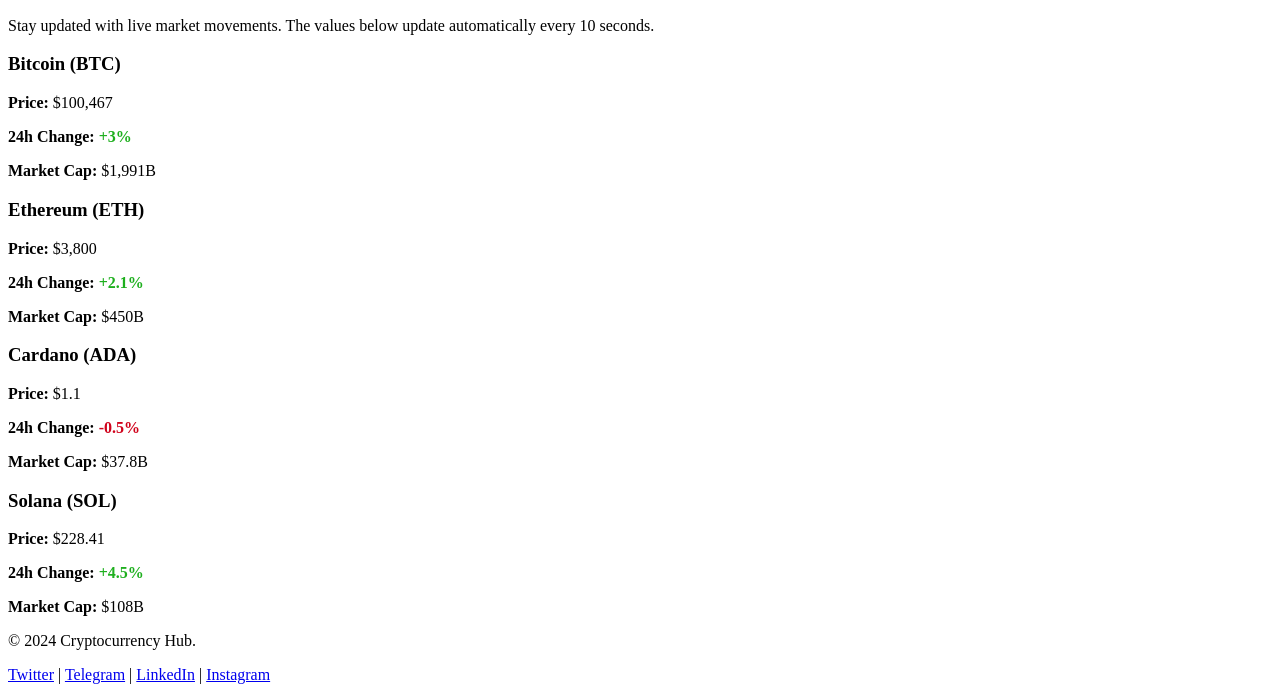
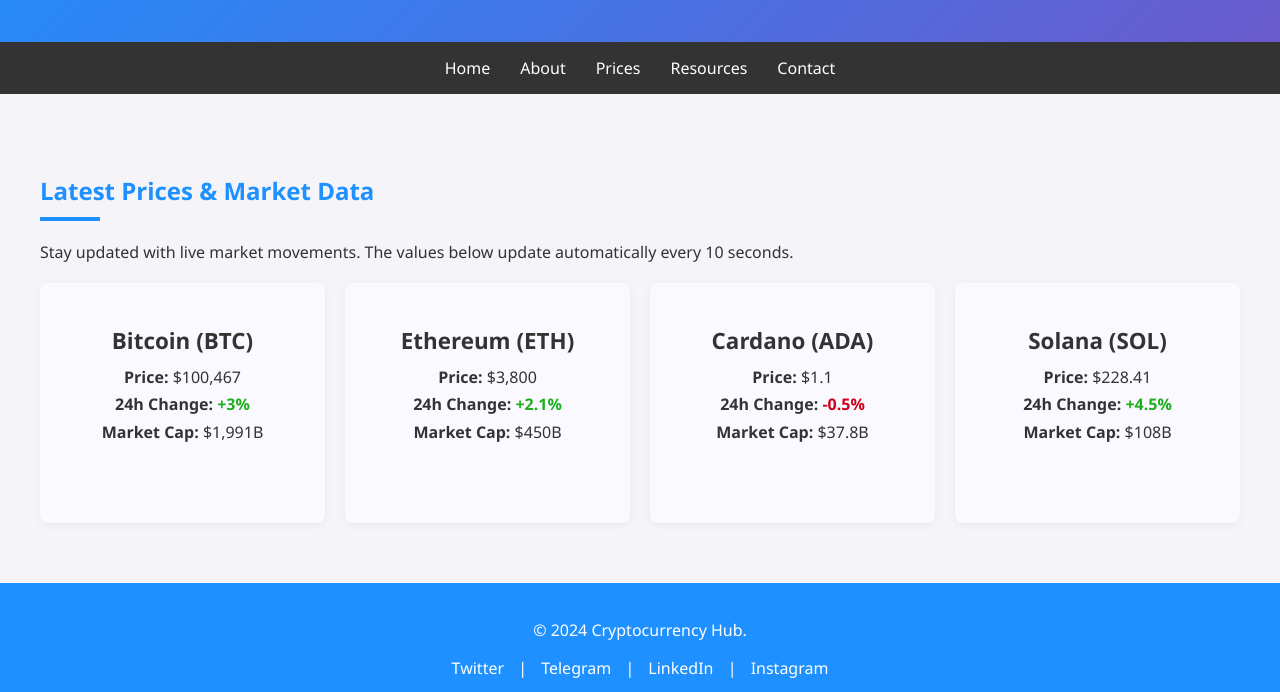
Before and after one commit to AirMax-11/AirMax, a plain HTML site: page index.html in a window 1280 px wide. Shown: the part 182-874 px from the top of the page. Drawn offline with Linux system fonts and the light colour scheme; a script that the page names is missing.

Commit message:
Update style.css

```diff
--- a/style.css
+++ b/style.css
@@ -1,3 +1,67 @@
+body {
+    font-family: 'Segoe UI', sans-serif;
+    margin: 0; padding: 0;
+    background: #f4f4f9; color: #333;
+}
+header {
+    background: linear-gradient(135deg, #1e90ff, #6a5acd);
+    color: white; text-align:center; padding:50px 20px;
+}
+nav {
+    display:flex; justify-content:center; background:#333;
+}
+nav a {
+    color:#fff; padding:15px; text-decoration:none; transition:0.3s;
+}
+nav a:hover {
+    background:#1e90ff;
+}
+main {
+    max-width:1200px; margin:40px auto; padding:20px;
+}
+h2 {
+    color:#1e90ff;
+    position:relative;
+}
+h2::after {
+    content:'';
+    display:block;
+    width:60px; height:4px; background:#1e90ff;
+    margin-top:10px;
+}
+
+.crypto-grid {
+    display: grid;
+    grid-template-columns: repeat(auto-fit, minmax(280px, 1fr));
+    gap: 20px;
+    margin-top: 20px;
+}
+
+.crypto-card {
+    background: #f9f9ff;
+    padding: 20px;
+    border-radius: 8px;
+    box-shadow: 0 2px 10px rgba(0,0,0,0.05);
+    text-align: center;
+    transition: transform 0.3s;
+    min-height: 200px;
+}
+
+.crypto-card:hover {
+    transform: translateY(-5px);
+}
+
+.crypto-card h3 {
+    margin-bottom: 10px;
+    font-size: 1.4em;
+}
+
+.crypto-card p {
+    margin: 5px 0;
+    font-size: 1em;
+    line-height: 1.4em;
+}
+
 .variation-positive {
     color: #1eaf1e;
     font-weight: bold;
@@ -7,3 +71,14 @@
     color: #d0021b;
     font-weight: bold;
 }
+
+footer {
+    background: #1e90ff; color:#fff; text-align:center;
+    padding:20px; margin-top:40px;
+}
+footer a {
+    color:#fff; margin:0 10px; text-decoration:none;
+}
+footer a:hover {
+    text-decoration:underline;
+}
```
